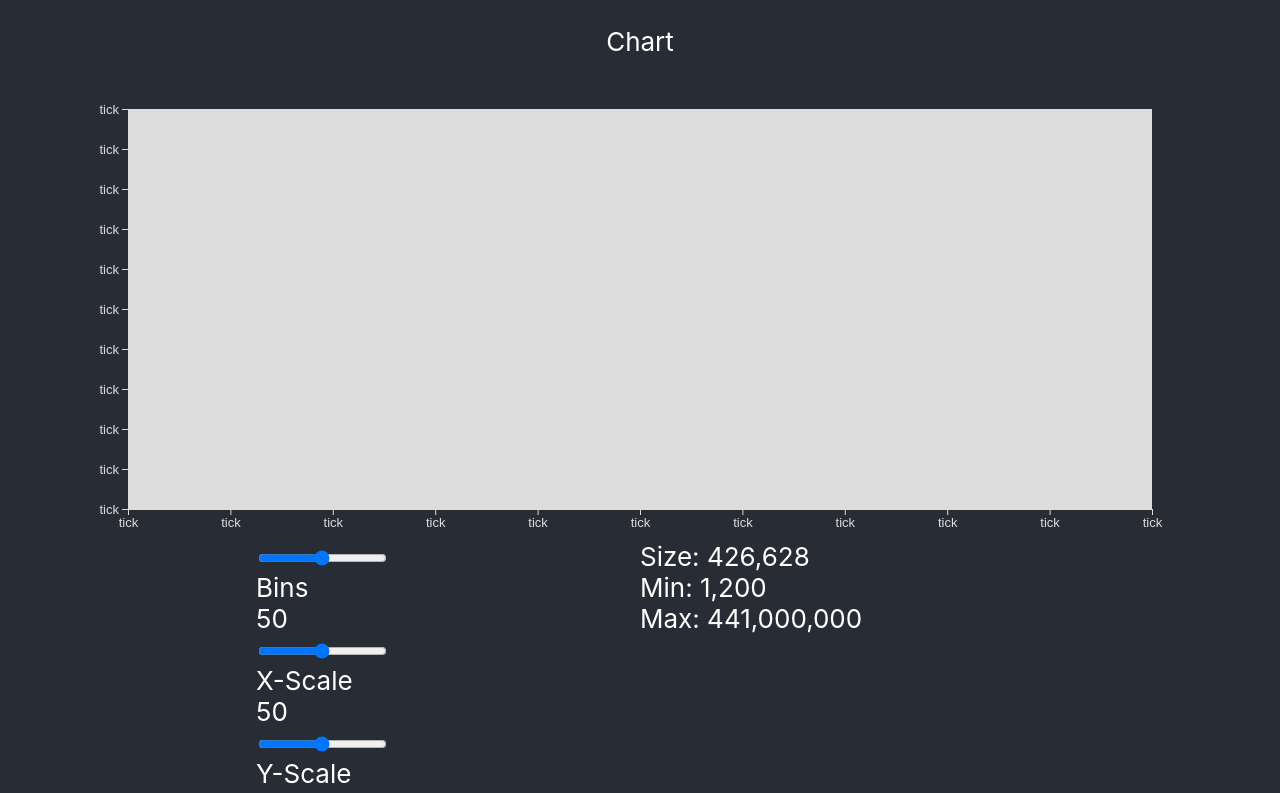
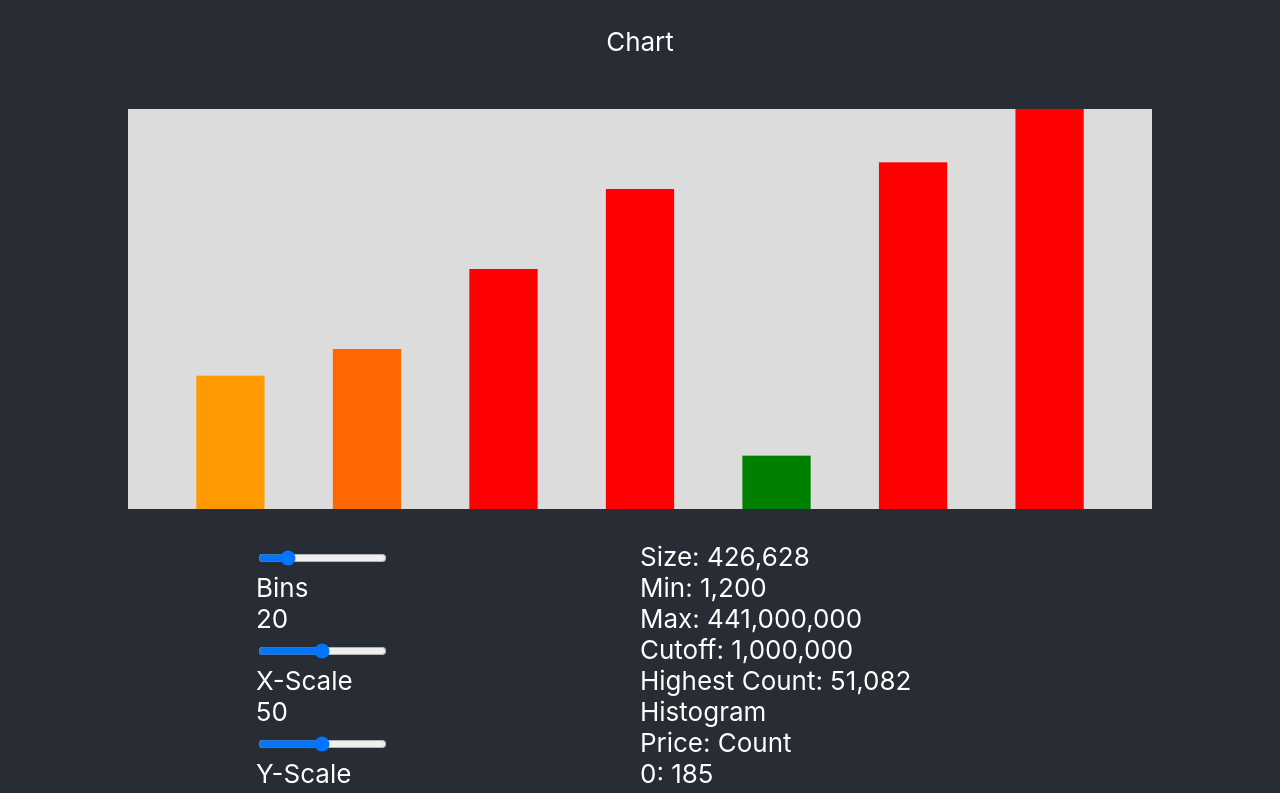
Before and after one commit to anselbrandt/d3-histogram, a React (Create React App) app: page / in a window 1280 px wide. Shown: the top 793 px of the page. Built offline with nearby package versions, Linux system fonts and the light colour scheme.

Commit message:
Test data working

```diff
--- a/src/App.js
+++ b/src/App.js
@@ -10,13 +10,15 @@ import { getMin, getMax, getHistogram } from "./utils";
 function App() {
   const { width, height } = useGetViewport();
   const svgRef = useRef();
-  const [bins, setBins] = useState(50);
+  const [bins, setBins] = useState(20);
+  const [cutoff, setCutoff] = useState(1000000);
   const [xScale, setXScale] = useState(50);
   const [yScale, setYScale] = useState(50);
   const [data, setData] = useState();
   const [min, setMin] = useState();
   const [max, setMax] = useState();
   const [histogram, setHistogram] = useState();
+  const [highCount, setHighCount] = useState();
 
   useEffect(() => {
     csv("/prices.csv").then((data) => {
@@ -26,11 +28,12 @@ function App() {
       const maxima = getMax(raw);
       setMin(minima);
       setMax(maxima);
-      const hist = getHistogram(raw, 20, 10000000);
+      const hist = getHistogram(raw, bins, cutoff);
       setHistogram(hist);
-      console.log(hist);
+      const high = Math.max(...hist.map((value) => value.count));
+      setHighCount(high);
     });
-  }, []);
+  }, [bins, cutoff]);
 
   const handleSetBins = (event) => {
     const value = event.target.value;
@@ -51,9 +54,11 @@ function App() {
         width={width * 0.8}
         height={height * 0.5}
         svgRef={svgRef}
-        data={data}
         min={min}
         max={max}
+        data={histogram}
+        cutoff={cutoff}
+        highCount={highCount}
       />
       <div className={styles.gridContainer}>
         <Controls
@@ -64,7 +69,14 @@ function App() {
           handleSetXScale={handleSetXScale}
           handleSetYScale={handleSetYScale}
         />
-        <Info data={data} min={min} max={max} />
+        <Info
+          data={data}
+          min={min}
+          max={max}
+          cutoff={cutoff}
+          highCount={highCount}
+          histogram={histogram}
+        />
       </div>
     </div>
   );
--- a/src/Chart.js
+++ b/src/Chart.js
@@ -1,27 +1,61 @@
-import React, { useEffect } from "react";
+import React, { useEffect, useState } from "react";
 import styles from "./Chart.module.css";
-import { select, axisBottom, axisLeft, scaleLinear } from "d3";
+import { select, scaleBand, scaleLinear, axisBottom, axisRight } from "d3";
 
 export default function Chart(props) {
-  const { svgRef, width, height, data } = props;
-  const bins = 10;
-  const cutoff = 10000000;
+  const { svgRef, width, height } = props;
+
+  const [data, setData] = useState([
+    { count: 250 },
+    { count: 300 },
+    { count: 450 },
+    { count: 600 },
+    { count: 100 },
+    { count: 650 },
+    { count: 750 },
+  ]);
 
   useEffect(() => {
+    const svg = select(svgRef.current);
+
     if (data) {
-      const svg = select(svgRef.current);
+      const xScale = scaleBand()
+        .domain(data.map((value, index) => index))
+        .range([0, width])
+        .padding(0.5);
 
-      const xScale = scaleLinear().domain([0, bins]).range([0, width]);
-      const yScale = scaleLinear().domain([0, cutoff]).range([height, 0]);
-      const xAxis = axisBottom(xScale).ticks(bins).tickFormat("tick");
+      const yScale = scaleLinear().domain([0, 750]).range([height, 0]);
+
+      const colorScale = scaleLinear()
+        .domain([height * 0.5, height * 0.6, height])
+        .range(["green", "orange", "red"])
+        .clamp(true);
+
+      const xAxis = axisBottom(xScale).ticks(data.length);
+
       svg
-        .select(`.${styles.xAxis}`)
+        .select(".x-axis")
         .style("transform", `translateY(${height}px)`)
-        .call(xAxis)
-        .attr("color", "gainsboro");
-      const yAxis = axisLeft(yScale).ticks(10).tickFormat("tick");
-      svg.select(`.${styles.yAxis}`).call(yAxis).attr("color", "gainsboro");
-      svg.attr("width", `${width}px`).attr("height", `${height}px`);
+        .call(xAxis);
+
+      const yAxis = axisRight(yScale);
+      svg
+        .select(".y-axis")
+        .style("transform", `translateX(${width}px)`)
+        .call(yAxis);
+
+      svg
+        .selectAll(".bar")
+        .data(data.map((value) => value.count))
+        .join("rect")
+        .attr("class", "bar")
+        .style("transform", "scale(1, -1)")
+        .attr("x", (value, index) => xScale(index))
+        .attr("y", -height)
+        .attr("width", xScale.bandwidth())
+        .transition()
+        .attr("fill", colorScale)
+        .attr("height", (value) => height - yScale(value));
     }
   }, [svgRef, width, height, data]);
 
--- a/src/Info.js
+++ b/src/Info.js
@@ -2,12 +2,25 @@ import React from "react";
 import styles from "./Info.module.css";
 
 export default function Info(props) {
-  const { data, min, max } = props;
+  const { data, min, max, cutoff, highCount, histogram } = props;
   return (
     <div className={styles.infoContainer}>
       <div>Size: {data ? data.length.toLocaleString() : null}</div>
       <div>Min: {min ? min.toLocaleString() : null}</div>
       <div>Max: {max ? max.toLocaleString() : null}</div>
+      <div>Cutoff: {cutoff ? cutoff.toLocaleString() : null}</div>
+      <div>Highest Count: {highCount ? highCount.toLocaleString() : null}</div>
+      <div>Histogram</div>
+      <div>Price: Count</div>
+      <div>
+        {histogram
+          ? histogram.map((value, index) => (
+              <div key={index}>
+                {value.bin}: {value.count}
+              </div>
+            ))
+          : null}
+      </div>
     </div>
   );
 }
```
